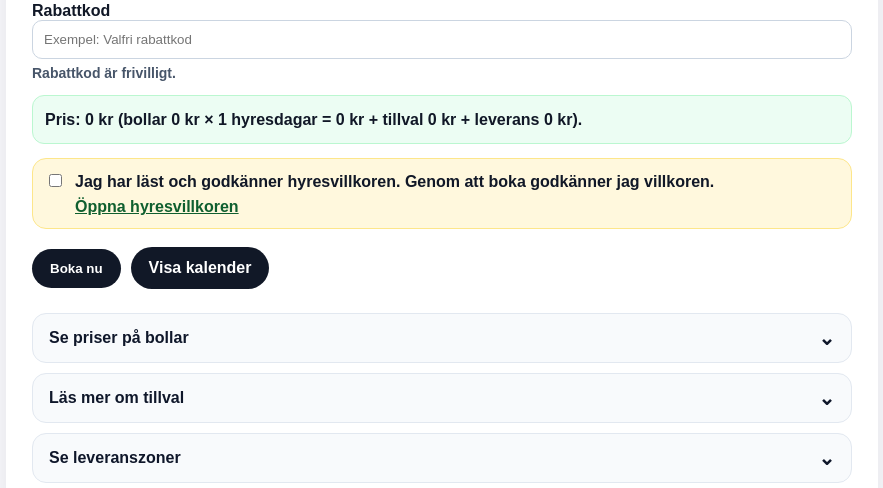
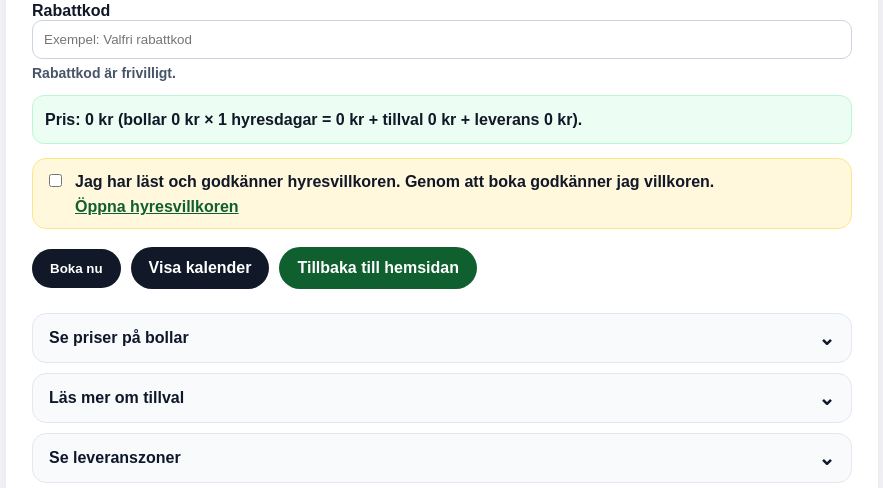
Before and after one commit to EricaNordlof/offroad-bumpis-booking, a Flask app: page / in a window 1280 px wide. Shown: the part 1806-2294 px from the top of the page, without its empty margins (198-1081 px from the left). Run offline with Flask 3, Linux system fonts and the light colour scheme; data that the repository does not hold is empty.

Commit message:
Add home button to booking form
Added a home button linking to the homepage.

```diff
--- a/templates/booking_form.html
+++ b/templates/booking_form.html
@@ -120,6 +120,14 @@
     .button:hover {
       background:#020617;
     }
+
+    .home-button {
+  background:var(--green);
+}
+
+.home-button:hover {
+  background:var(--green-dark);
+}
 
     .row {
       display:grid;
@@ -551,9 +559,10 @@
       </div>
 
       <div class="actions">
-        <button type="submit">Boka nu</button>
-        <a class="button" href="{{ url_for('calendar_view') }}">Visa kalender</a>
-      </div>
+  <button type="submit">Boka nu</button>
+  <a class="button" href="{{ url_for('calendar_view') }}">Visa kalender</a>
+  <a class="button home-button" href="https://offroadbumpis.se/">Tillbaka till hemsidan</a>
+</div>
     </form>
 
     <div class="read-more">
```
